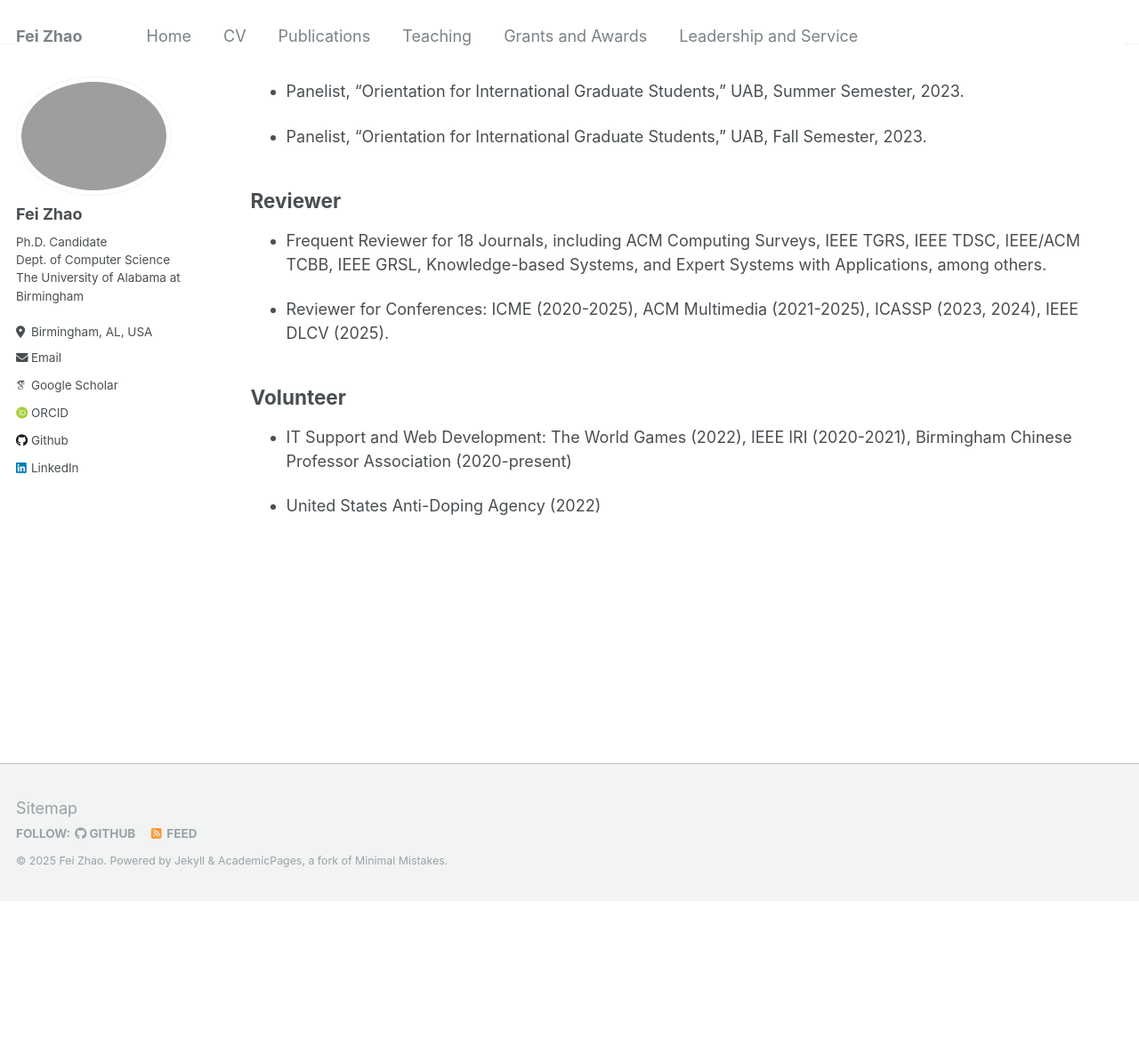
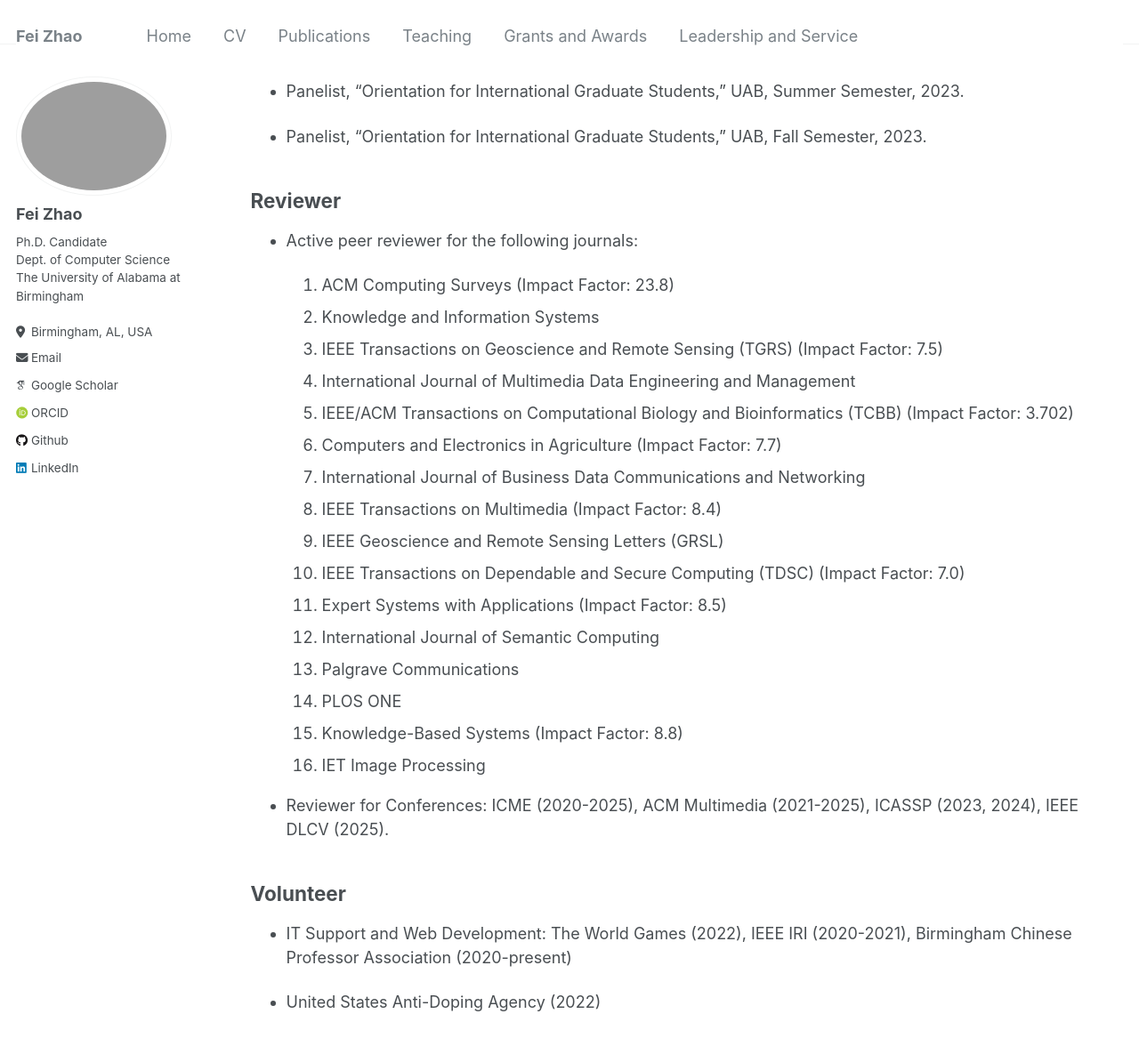
Before and after one commit to feizhao19/feizhao19.github.io, a Jekyll site: the page built from _pages/home.md, in a window 1280 px wide and 1400 px high, scrolled down 4260 px. Shown: the top 1176 px of the window at 89% size. Built offline with Jekyll 4.4.1, drawn with Linux system fonts in a browser that asks for light colours; some web fonts are replaced; before the commit the page ends 5273 px from its top, so only the background shows below that.

Commit message:
update home page

```diff
--- a/_pages/home.md
+++ b/_pages/home.md
@@ -154,8 +154,24 @@ Explore my projects, publications, and more on my [LinkedIn](https://www.linkedi
 
 ## Reviewer
 <!-- ====== -->
+-	Active peer reviewer for the following journals:
 
-- Frequent Reviewer for 18 Journals, including ACM Computing Surveys, IEEE TGRS, IEEE TDSC, IEEE/ACM TCBB, IEEE GRSL, Knowledge-based Systems, and Expert Systems with Applications, among others.
+	1.	ACM Computing Surveys (Impact Factor: 23.8)
+	2.	Knowledge and Information Systems
+	3.	IEEE Transactions on Geoscience and Remote Sensing (TGRS) (Impact Factor: 7.5)
+	4.	International Journal of Multimedia Data Engineering and Management
+	5.	IEEE/ACM Transactions on Computational Biology and Bioinformatics (TCBB) (Impact Factor: 3.702)
+	6.	Computers and Electronics in Agriculture (Impact Factor: 7.7)
+	7.	International Journal of Business Data Communications and Networking
+	8.	IEEE Transactions on Multimedia (Impact Factor: 8.4)
+	9.	IEEE Geoscience and Remote Sensing Letters (GRSL)
+	10.	IEEE Transactions on Dependable and Secure Computing (TDSC) (Impact Factor: 7.0)
+	11.	Expert Systems with Applications (Impact Factor: 8.5)
+	12.	International Journal of Semantic Computing
+	13.	Palgrave Communications
+	14.	PLOS ONE
+	15.	Knowledge-Based Systems (Impact Factor: 8.8)
+	16.	IET Image Processing
 
 - Reviewer for Conferences: ICME (2020-2025), ACM Multimedia (2021-2025), ICASSP (2023, 2024),  IEEE DLCV (2025).
 
```
